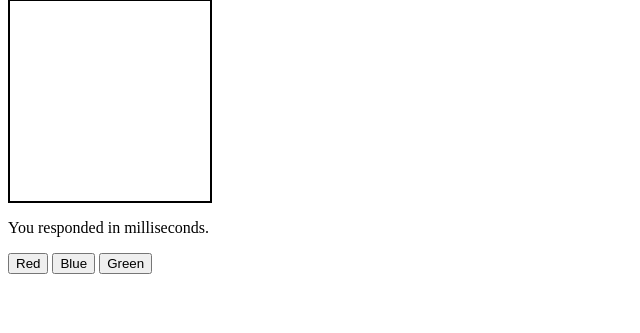
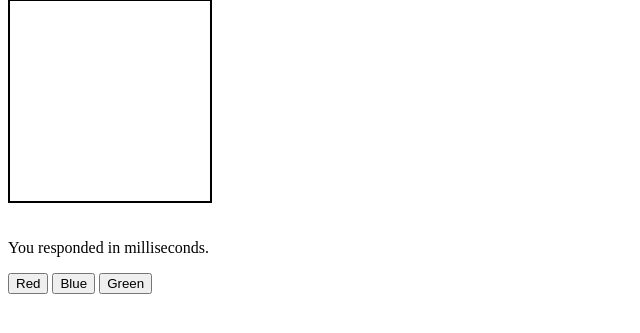
Before and after one commit to crainbf/psych_app, a Django app: page / in a window 1280 px wide. Shown: the part 200-533 px from the top of the page, without its empty margins (0-640 px from the left). Run offline with Django 3.2, Linux system fonts and the light colour scheme; some libraries are stand-ins or nearby versions.

Commit message:
Fixed height for response tag to avoid button move

```diff
--- a/website/static/stylesheet.css
+++ b/website/static/stylesheet.css
@@ -9,3 +9,7 @@
 	font-weight: bold;
 	font-size: 30px;
 }
+
+#response {
+	height: 20px;
+}
```
